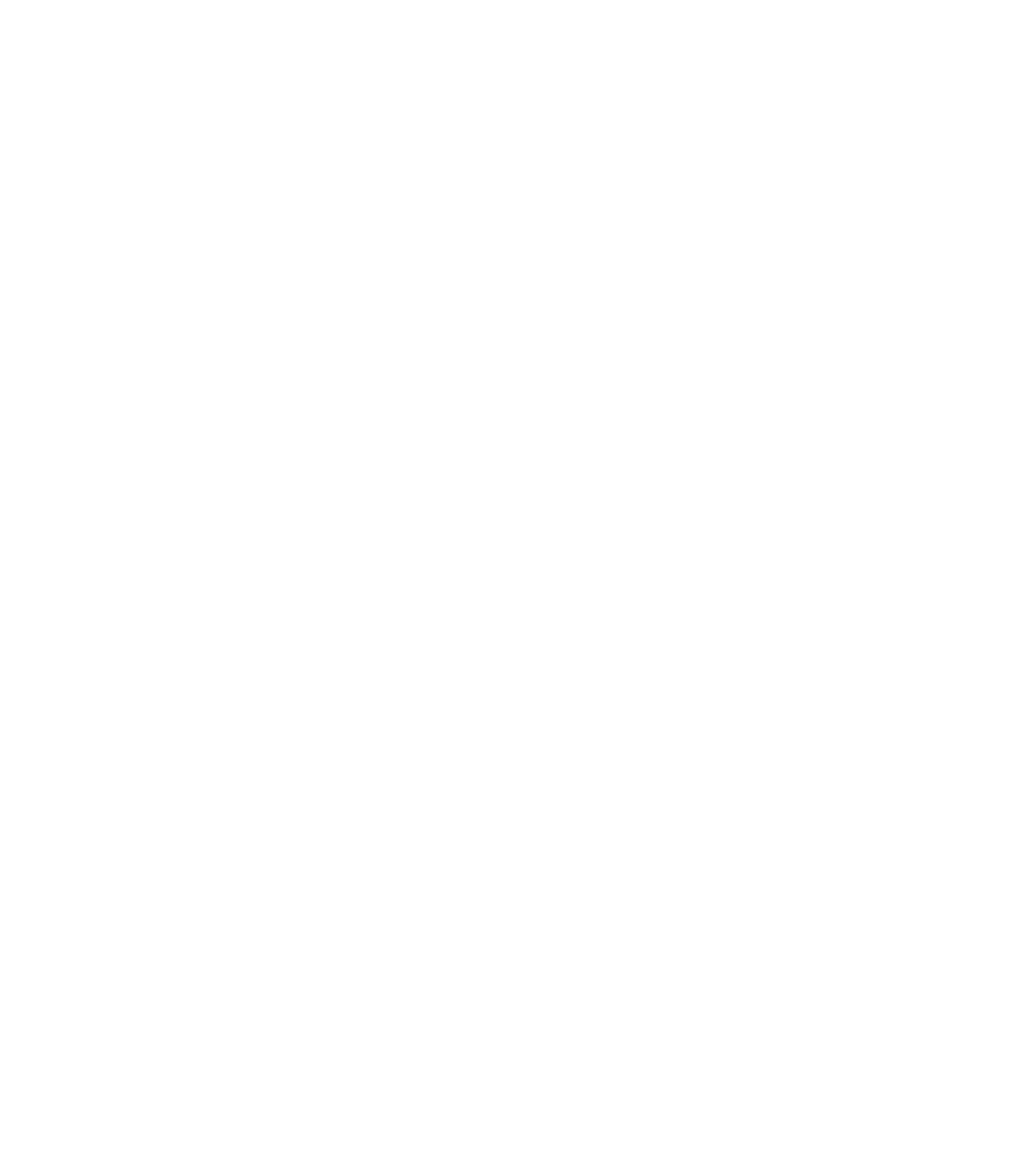
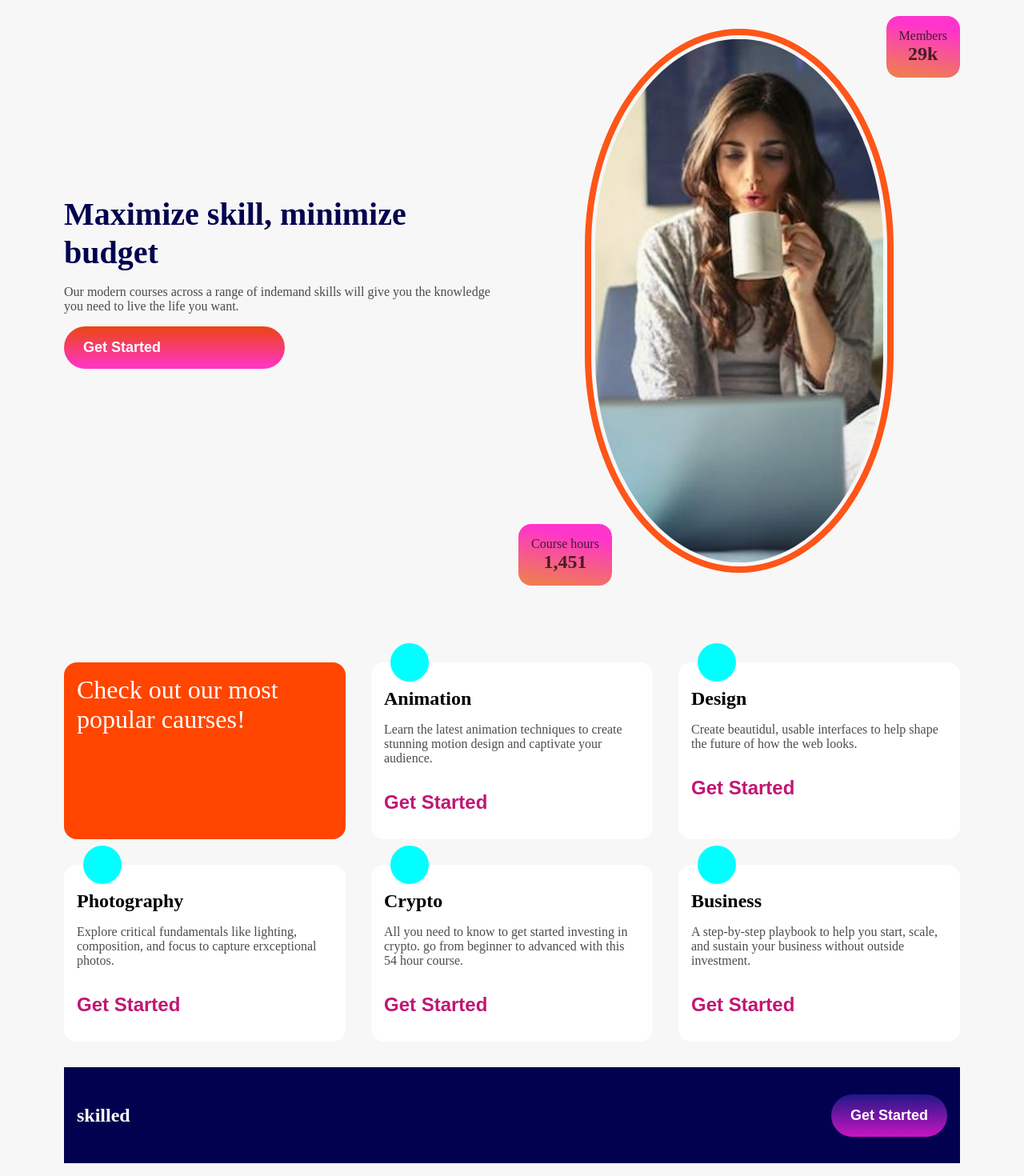
Before and after one commit to devmeditation/fm-newbie-challenges, a React (Vite) app: page / in a window 1280 px wide. Shown: the part 929-2399 px from the top of the page at 80% size. Before the commit the page ends 800 px from the top, so only its background shows below. Built offline with nearby package versions, Linux system fonts and the light colour scheme.

Commit message:
feat:Project 002 Skilled e-learning landing page [in progress]

```diff
--- a/src/App.tsx
+++ b/src/App.tsx
@@ -1,9 +1,13 @@
-import { ProductPreviewCard } from "./ProductPreviewCard"
+import { ProductPreviewCard } from "./ProductPreviewCard";
+import { SkilledELearning } from "./SkilledELearning";
 
 function App() {
   return (
-    <ProductPreviewCard />
-  )
+    <>
+      <ProductPreviewCard />
+      <SkilledELearning />
+    </>
+  );
 }
 
-export default App
+export default App;
--- /dev/null
+++ b/src/SkilledELearning/Button/button.module.css
@@ -0,0 +1,15 @@
+.button {
+  padding: 1rem 1.5rem;
+  border: none;
+  border-radius: 28px;
+  font-weight: bold;
+  font-size: 1.125rem;
+}
+
+.button:active {
+  scale: 0.98;
+}
+
+.button:hover {
+  filter: brightness(160%);
+}
--- /dev/null
+++ b/src/SkilledELearning/Button/index.tsx
@@ -0,0 +1,15 @@
+import { ButtonHTMLAttributes, ReactNode } from "react"
+import styles from "./button.module.css"
+
+interface ButtonProps extends ButtonHTMLAttributes<HTMLButtonElement> {
+  children: ReactNode;
+  stylesOption?: string
+}
+
+export function Button({ children, stylesOption, ...rest }:ButtonProps) {
+  return (
+    <button className={`${styles.button} ${stylesOption}`} {...rest}>
+      {children}
+    </button>
+  )
+}
--- /dev/null
+++ b/src/SkilledELearning/SkilledELearning.module.css
@@ -0,0 +1,235 @@
+.skilledELearning {
+  padding: 1rem;
+  background-color: rgba(179, 177, 177, 0.1);
+}
+
+.header {
+  display: flex;
+  justify-content: space-between;
+  align-items: center;
+}
+
+.header span {
+  color: rgb(1, 1, 79);
+  font-size: 1.5rem;
+  font-weight: bold;
+}
+
+.header button {
+  color: rgb(255, 255, 255);
+  background-color: rgb(1, 1, 79);
+}
+
+.intro {
+  display: flex;
+  flex-direction: column;
+  margin: 2rem 0;
+  color: rgba(0, 0, 0, 0.7);
+}
+
+.introContent {
+  display: flex;
+  flex-direction: column;
+  gap: 1rem;
+}
+
+.introContent h1 {
+  color: rgb(1, 1, 79);
+  font-size: 2.5rem;
+  line-height: 1.2;
+}
+
+.introContent button {
+  background: linear-gradient(
+    to bottom,
+    rgb(236, 69, 18) 1%,
+    rgb(255, 52, 204) 99%
+  );
+  color: white;
+  width: 50%;
+}
+
+.introDetails {
+  display: flex;
+  justify-content: center;
+  margin-top: 3rem;
+  position: relative;
+}
+
+.introDetails img {
+  padding: 0.3rem;
+  width: 70%;
+  border-radius: 100%;
+  border: 0.5rem solid rgba(255, 68, 0, 0.9);
+  /* border:  0.5rem solid rgb(255, 52, 204); */
+  object-fit: fill;
+}
+
+.introDetailsCard {
+  position: absolute;
+  display: flex;
+  flex-direction: column;
+  align-items: center;
+  background: linear-gradient(
+    10deg,
+    rgba(236, 69, 18, 0.7) 10%,
+    rgb(255, 52, 204) 79%
+  );
+  padding: 1rem;
+  border-radius: 16px;
+}
+
+.introDetails div:nth-child(1) {
+  z-index: 10;
+  right: 0%;
+}
+
+.introDetails div:nth-child(3) {
+  bottom: 0%;
+  left: 0%;
+}
+
+.introDetailsCard strong {
+  font-size: 1.5rem;
+}
+
+/* CARDS */
+
+.cards {
+  display: flex;
+  flex-direction: column;
+  gap: 2rem;
+}
+
+.card {
+  position: relative;
+  min-height: 20vh;
+  padding: 1rem;
+  padding-top: 2rem;
+  display: flex;
+  flex-direction: column;
+  gap: 1rem;
+  border-radius: 16px;
+  background: rgb(255, 255, 255);
+}
+
+.card span {
+  position: absolute;
+  top: 0;
+  left: 0%;
+  transform: translateX(50%) translateY(-50%);
+  border-radius: 100%;
+  background-color: aqua;
+  padding: 1rem;
+  width: 3rem;
+  height: 3rem;
+}
+
+.card h3 {
+  font-size: 1.5rem;
+}
+
+.card p {
+  color: rgba(0, 0, 0, 0.7);
+}
+
+.cardButton {
+  padding: 1rem 0;
+  font-size: 1.5rem;
+  text-align: start;
+  background-color: transparent;
+  color: rgb(192, 22, 115);
+}
+
+.cardIntro {
+  padding: 1rem;
+  font-size: 2rem;
+  color: white;
+  background: orangered;
+}
+
+.footer {
+  margin-top: 2rem;
+  min-height: 15vh;
+  display: flex;
+  justify-content: space-between;
+  align-items: center;
+  background: rgb(1, 1, 79);
+  color: white;
+}
+
+.footer span {
+  padding: 1rem;
+  font-size: 1.5rem;
+  font-weight: bold;
+}
+
+.footerBbutton {
+  margin: 0 1rem;
+  color: white;
+  background: linear-gradient(
+    to bottom,
+    rgba(81, 57, 216, 0.4),
+    rgba(224, 22, 208, 0.9)
+  );
+}
+
+@media (min-width: 768px) {
+  .intro {
+    display: grid;
+    grid-template-columns: repeat(2,1fr);
+    align-items: center;
+    gap: 1rem;
+    margin-bottom: 6rem;
+  }
+
+  .introDetails img {
+    margin: 1REM;
+    padding: 0.3rem;
+    width: 70%;
+    min-height: 45vh;
+    border-top-left-radius: 100% 80%;
+    border-top-right-radius: 100% 80%;
+    border-bottom-left-radius: 100% 80%;
+    border-bottom-right-radius: 100% 80%;
+
+    border: 0.5rem solid rgba(255, 68, 0, 0.9);
+    /* border:  0.5rem solid rgb(255, 52, 204); */
+    object-fit: cover;
+
+  }
+
+
+
+  .cards {
+    display: grid;
+    grid-template-columns: repeat(2, 1fr);
+    gap: 2rem;
+  }
+}
+
+@media (min-width: 1000px) {
+  .skilledELearning {
+    padding: 1rem 5rem;
+  }
+  .introDetails img {
+    margin: 1REM;
+    padding: 0.3rem;
+    width: 70%;
+    min-height: 85vh;
+    border-top-left-radius: 100% 80%;
+    border-top-right-radius: 100% 80%;
+    border-bottom-left-radius: 100% 80%;
+    border-bottom-right-radius: 100% 80%;
+
+    border: 0.5rem solid rgba(255, 68, 0, 0.9);
+    /* border:  0.5rem solid rgb(255, 52, 204); */
+    object-fit: cover;
+
+  }
+  .cards {
+    display: grid;
+    grid-template-columns: repeat(3, 1fr);
+    gap: 2rem;
+  }
+}
--- /dev/null
+++ b/src/SkilledELearning/apiFake.ts
@@ -0,0 +1,32 @@
+export const apiFake = [
+  {
+    title: "Animation",
+    description:
+      "Learn the latest animation techniques to create stunning motion design and captivate your audience.",
+    icon: "",
+  },
+  {
+    title: "Design",
+    description:
+      "Create beautidul, usable interfaces to help shape the future of how the web looks.",
+    icon: "",
+  },
+  {
+    title: "Photography",
+    description:
+      "Explore critical fundamentals like lighting, composition, and focus to capture erxceptional photos.",
+    icon: "",
+  },
+  {
+    title: "Crypto",
+    description:
+      "All you need to know to get started investing in crypto. go from beginner to advanced with this 54 hour course.",
+    icon: "",
+  },
+  {
+    title: "Business",
+    description:
+      "A step-by-step playbook to help you start, scale, and sustain your business without outside investment.",
+    icon: "",
+  },
+];
--- /dev/null
+++ b/src/SkilledELearning/index.tsx
@@ -0,0 +1,66 @@
+import { apiFake } from "./apiFake";
+import { Button } from "./Button";
+import styles from "./SkilledELearning.module.css";
+
+export function SkilledELearning() {
+  return (
+    <section className={styles.skilledELearning}>
+      <header className={styles.header}>
+        <span>skilled</span>
+        <Button stylesOption={styles.header}>Get Started</Button>
+      </header>
+
+      <div className={styles.intro}>
+        <div className={styles.introContent}>
+          <h1>Maximize skill, minimize budget</h1>
+
+          <p>
+            Our modern courses across a range of indemand skills will give you
+            the knowledge you need to live the life you want.
+          </p>
+
+          <Button stylesOption={styles.introContent}>Get Started</Button>
+        </div>
+
+        <div className={styles.introDetails}>
+          <div className={styles.introDetailsCard}>
+            <p>Members</p>
+            <strong>29k</strong>
+          </div>
+
+          <img src="/002-project_avatar.jpg" alt="" />
+
+          <div className={styles.introDetailsCard}>
+            <p>Course hours</p>
+            <strong>1,451</strong>
+          </div>
+        </div>
+      </div>
+
+      <div className={styles.cards}>
+        <div className={`${styles.card} ${styles.cardIntro}`}>
+          Check out our most popular caurses!
+        </div>
+
+        {apiFake.map((item) => {
+          return (
+            <div key={item.title} className={styles.card}>
+              <span>{item.icon}</span>
+              <h3>{item.title}</h3>
+              <p>
+                {item.description}
+              </p>
+
+              <Button stylesOption={styles.cardButton}>Get Started</Button>
+            </div>
+          );
+        })}
+      </div>
+
+      <footer className={styles.footer}>
+        <span>skilled</span>
+        <Button stylesOption={styles.footerBbutton}>Get Started</Button>
+      </footer>
+    </section>
+  );
+}
```
Also changed, not shown: public/002-project_avatar.jpg (added), 1 other file (tests, documents, lock files or other folders).
